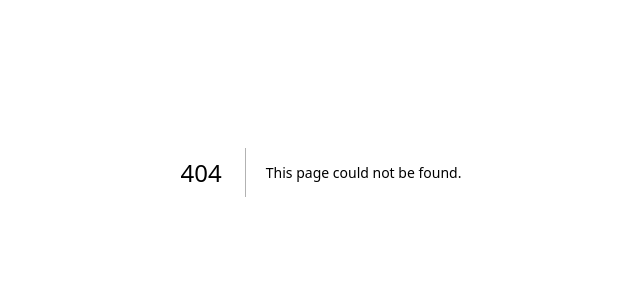
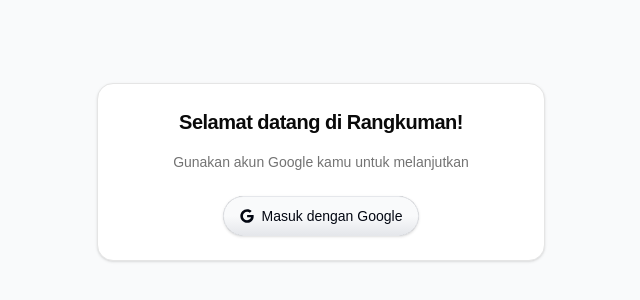
Before and after one commit to uanandaraja/jumpstart-next, a Next.js app: page /auth/login in a window 1280 px wide. Before the commit this address had no page. Shown: the part 228-528 px from the top of the page, without its empty margins (319-959 px from the left). Built offline with nearby package versions, Linux system fonts and the light colour scheme.

Commit message:
feat: add auth page

```diff
--- a/package.json
+++ b/package.json
@@ -26,6 +26,7 @@
     "postgres": "^3.4.4",
     "react": "^18",
     "react-dom": "^18",
+    "react-icons": "^5.3.0",
     "tailwind-merge": "^2.5.2",
     "tailwindcss-animate": "^1.0.7"
   },
--- /dev/null
+++ b/src/app/auth/login/page.tsx
@@ -0,0 +1,61 @@
+"use client";
+
+import { useState } from "react";
+import { Button } from "@/components/ui/button";
+import {
+  Card,
+  CardContent,
+  CardDescription,
+  CardHeader,
+  CardTitle,
+} from "@/components/ui/card";
+import { FaGoogle } from "react-icons/fa";
+import { ImSpinner2 } from "react-icons/im";
+
+export default function ContinueGoogle() {
+  const [isLoading, setIsLoading] = useState(false);
+
+  const handleGoogleLogin = () => {
+    setIsLoading(true);
+    const newWindow = window.open(
+      "/api/auth/google",
+      "_blank",
+      "noopener,noreferrer",
+    );
+    if (newWindow) newWindow.opener = null;
+
+    // Reset loading state after a short delay
+    setTimeout(() => setIsLoading(false), 5000);
+  };
+
+  return (
+    <div className="min-h-screen flex items-center justify-center bg-gray-50 py-12 px-4 sm:px-6 lg:px-8">
+      <Card className="w-full max-w-md rounded-2xl">
+        <CardHeader className="space-y-4">
+          <CardTitle className="text-xl font-semibold text-center">
+            Selamat datang di Rangkuman!
+          </CardTitle>
+          <CardDescription className="text-center">
+            Gunakan akun Google kamu untuk melanjutkan
+          </CardDescription>
+        </CardHeader>
+        <CardContent className="flex justify-center">
+          <Button
+            onClick={handleGoogleLogin}
+            disabled={isLoading}
+            className="group flex h-10 items-center justify-center rounded-3xl border border-gray-200 bg-gradient-to-b from-gray-50 via-gray-50 to-gray-200 px-4 text-gray-950 hover:bg-gradient-to-b hover:from-gray-100 hover:via-gray-100 hover:to-gray-100 active:shadow-inner disabled:opacity-50 disabled:cursor-not-allowed"
+          >
+            <span className="flex items-center group-active:[transform:translate3d(0,1px,0)]">
+              {isLoading ? (
+                <ImSpinner2 className="mr-2 h-3.5 w-3.5 animate-spin" />
+              ) : (
+                <FaGoogle className="mr-2 h-3.5 w-3.5" />
+              )}
+              {isLoading ? "Membuka..." : "Masuk dengan Google"}
+            </span>
+          </Button>
+        </CardContent>
+      </Card>
+    </div>
+  );
+}
```
Also changed, not shown: 1 other file (tests, documents, lock files or other folders).
